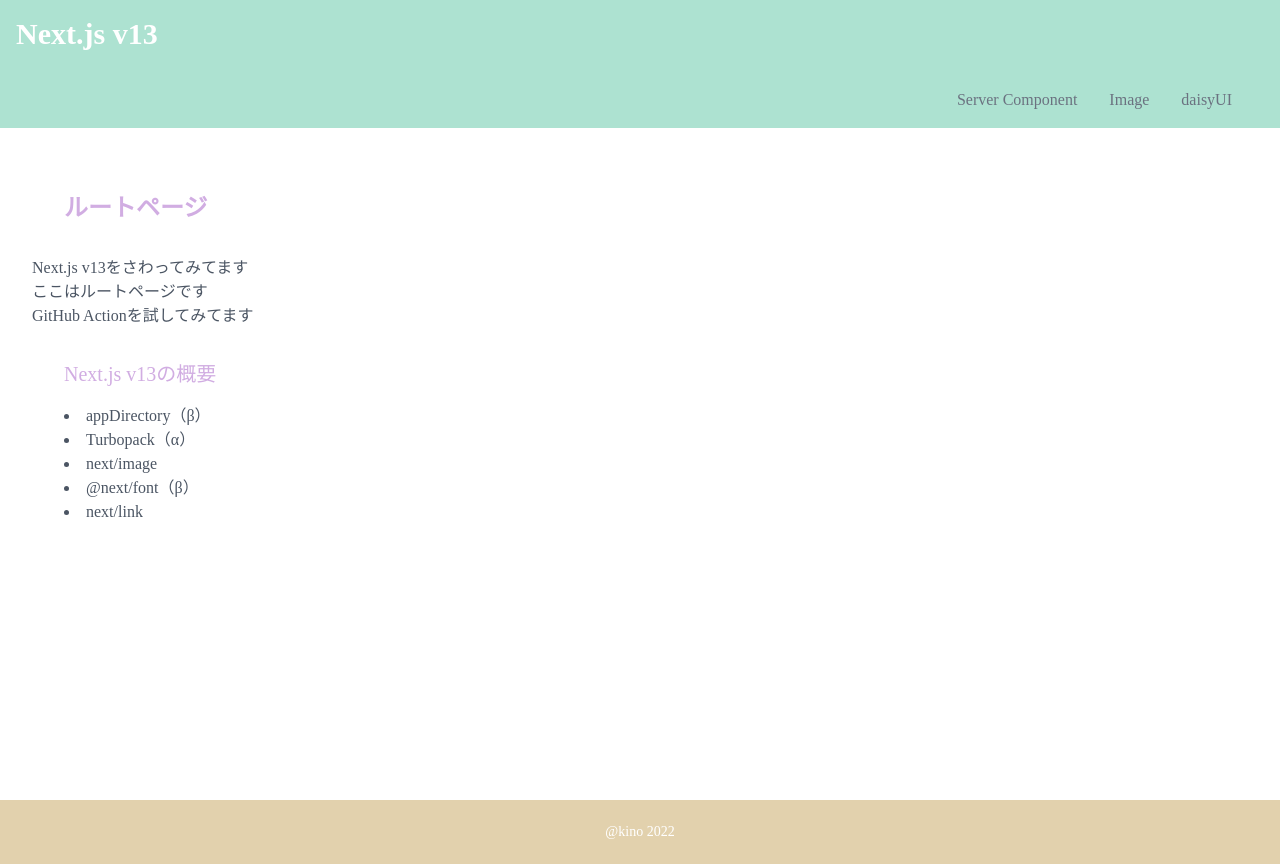
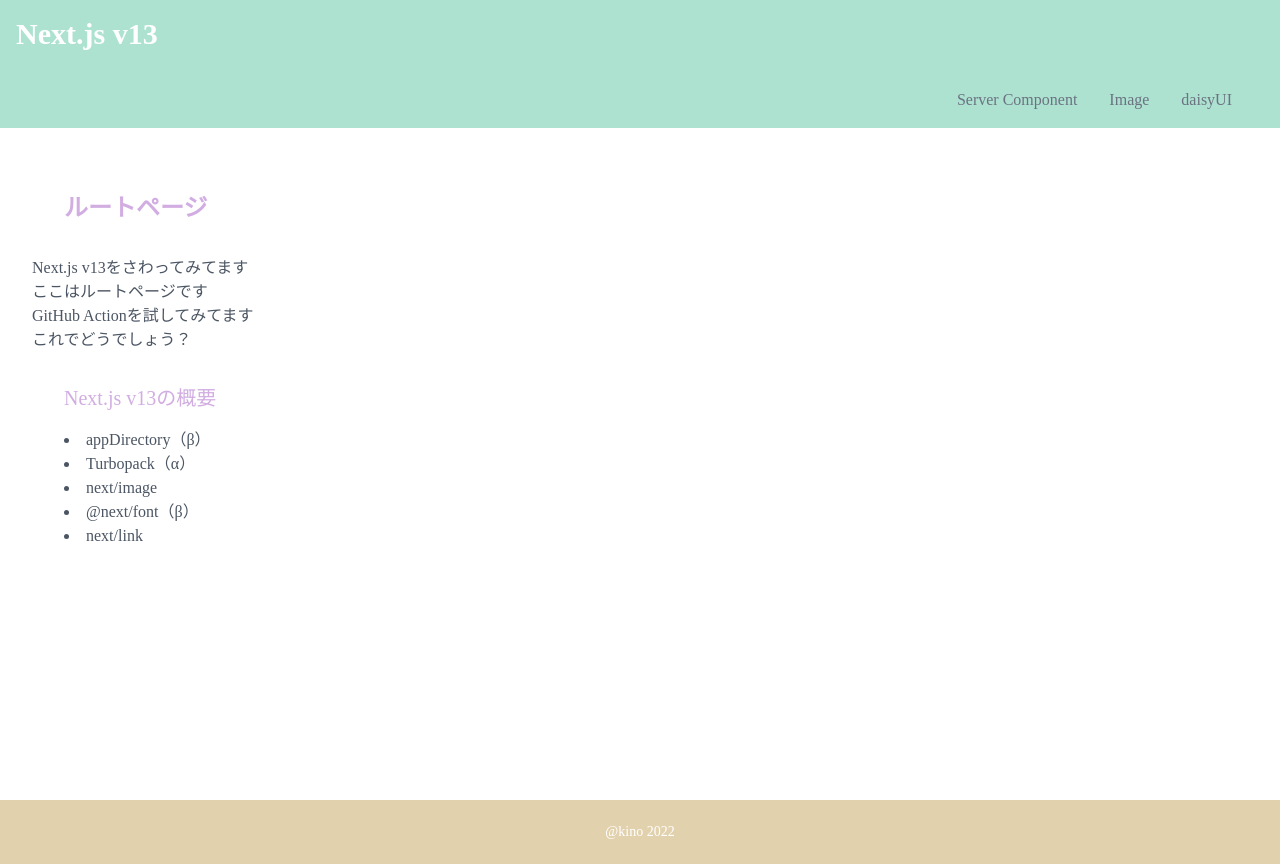
Before and after one commit to narutiga/next.js_v13, a Next.js app: page / in a window 1280 px wide. Built offline with nearby package versions, Linux system fonts and the light colour scheme.

Commit message:
✨ テスト２

```diff
--- a/src/app/page.tsx
+++ b/src/app/page.tsx
@@ -8,6 +8,7 @@
         <p>Next.js v13をさわってみてます</p>
         <p>ここはルートページです</p>
         <p>GitHub Actionを試してみてます</p>
+        <p>これでどうでしょう？</p>
         <div className="m-8">
           <h2 className="text-xl text-sub2 mb-4">Next.js v13の概要</h2>
           <ul className="list-disc list-inside ">
```
